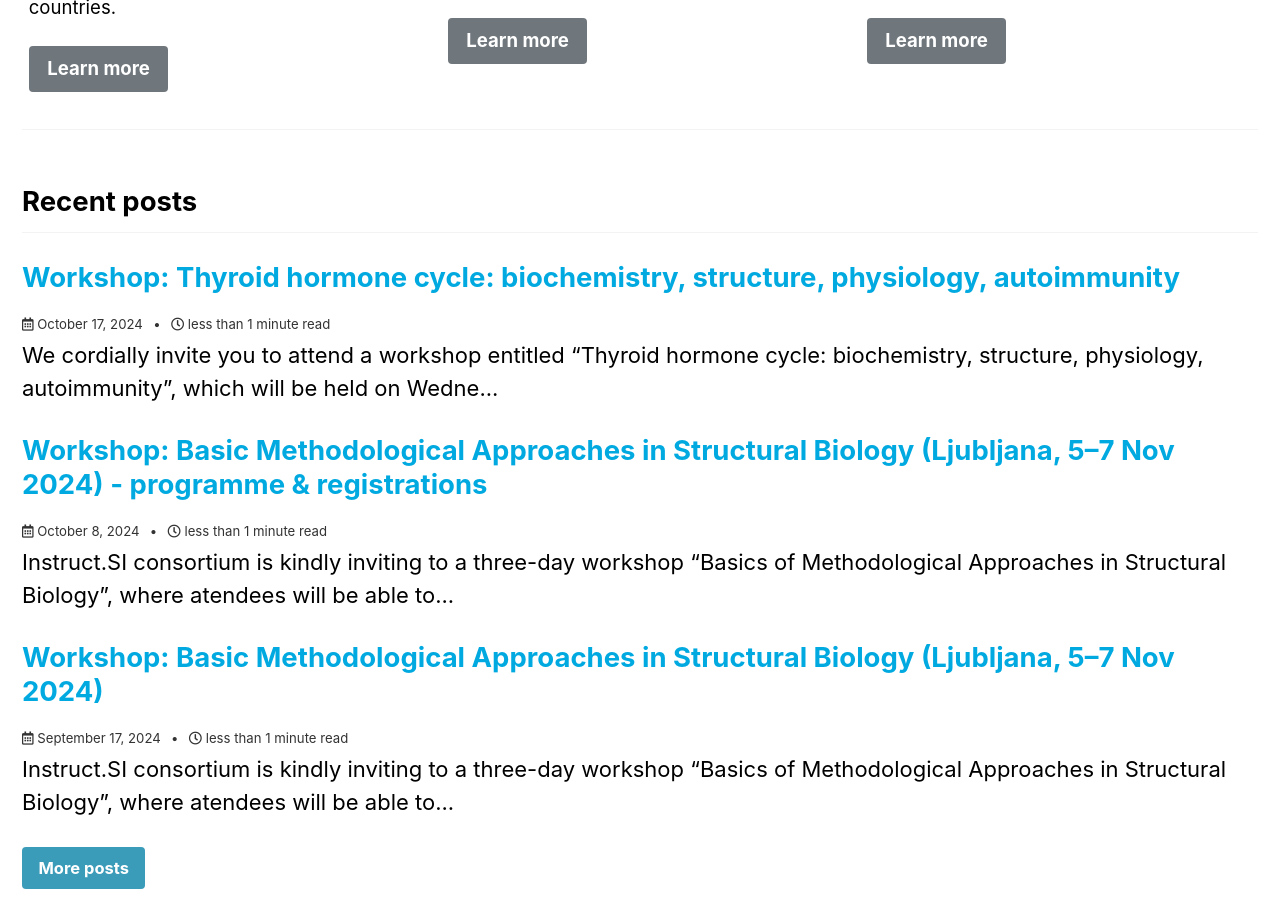
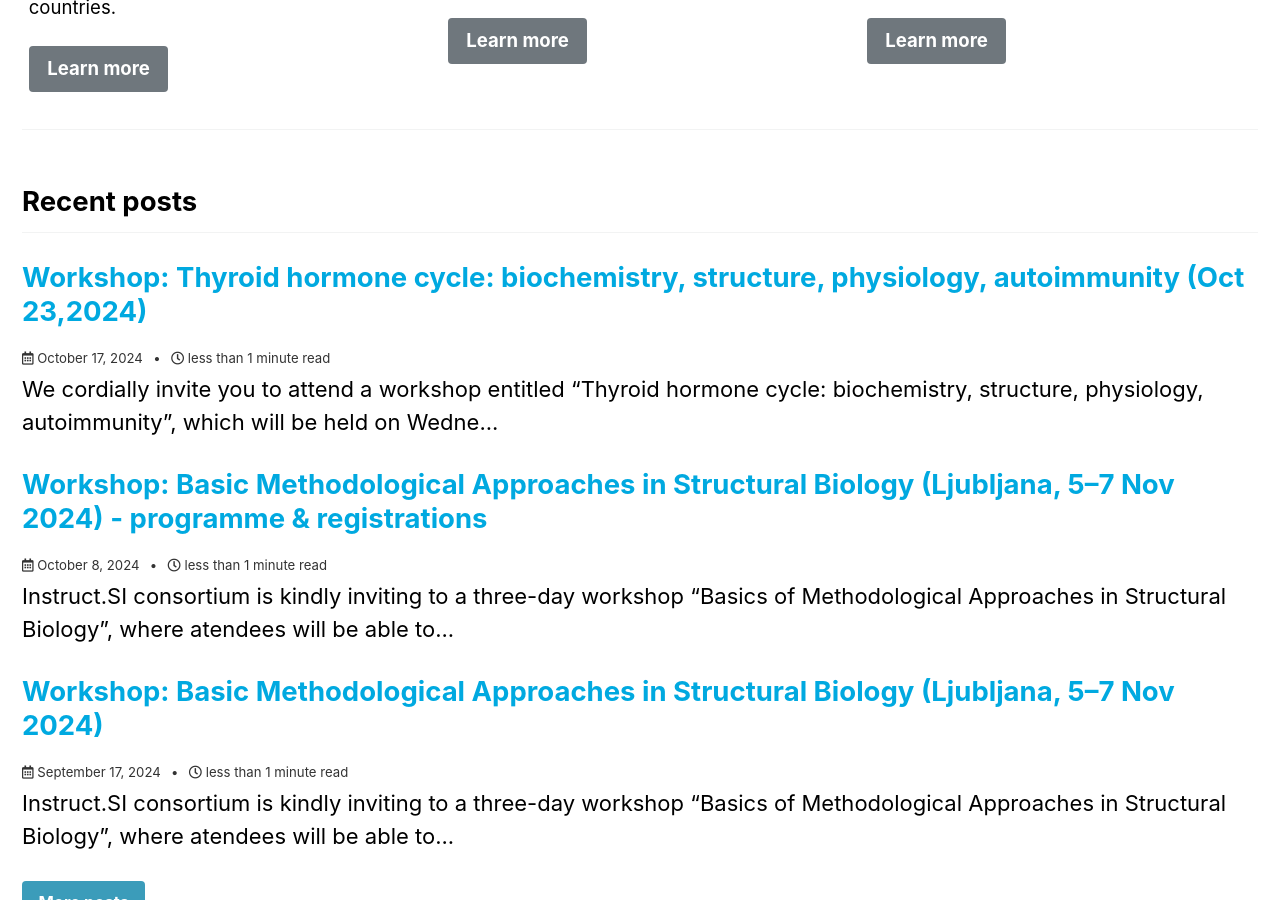
Before and after one commit to InstructSI/instructsi.github.io, a Jekyll site: the page built from _pages/home.md, in a window 1280 px wide and 900 px high, scrolled down 1134 px. Built offline with Jekyll 4.4.1, drawn with Linux system fonts in a browser that asks for light colours; cached includes are drawn as plain includes.

Commit message:
Small corrections

```diff
--- a/_posts/2024-10-17-thyroid-hormone-cycle-2024-workshop.md
+++ b/_posts/2024-10-17-thyroid-hormone-cycle-2024-workshop.md
@@ -1,5 +1,5 @@
 ---
-title: "Workshop: Thyroid hormone cycle: biochemistry, structure, physiology, autoimmunity"
+title: "Workshop: Thyroid hormone cycle: biochemistry, structure, physiology, autoimmunity (Oct 23,2024)"
 categories:
   - Events
 tags:
@@ -17,7 +17,7 @@ Programme includes lectures:
 
 The workshop will conclude with a discussion »What can we do together«.
 
-*There is still room for short (15 min) talks!**
+**There is still room for short (15 min) talks!**
 
 Contact: Prof. Dušan Turk ([Dusan.Turk@ijs.si](mailto:Dusan.Turk@ijs.si))
 
```
